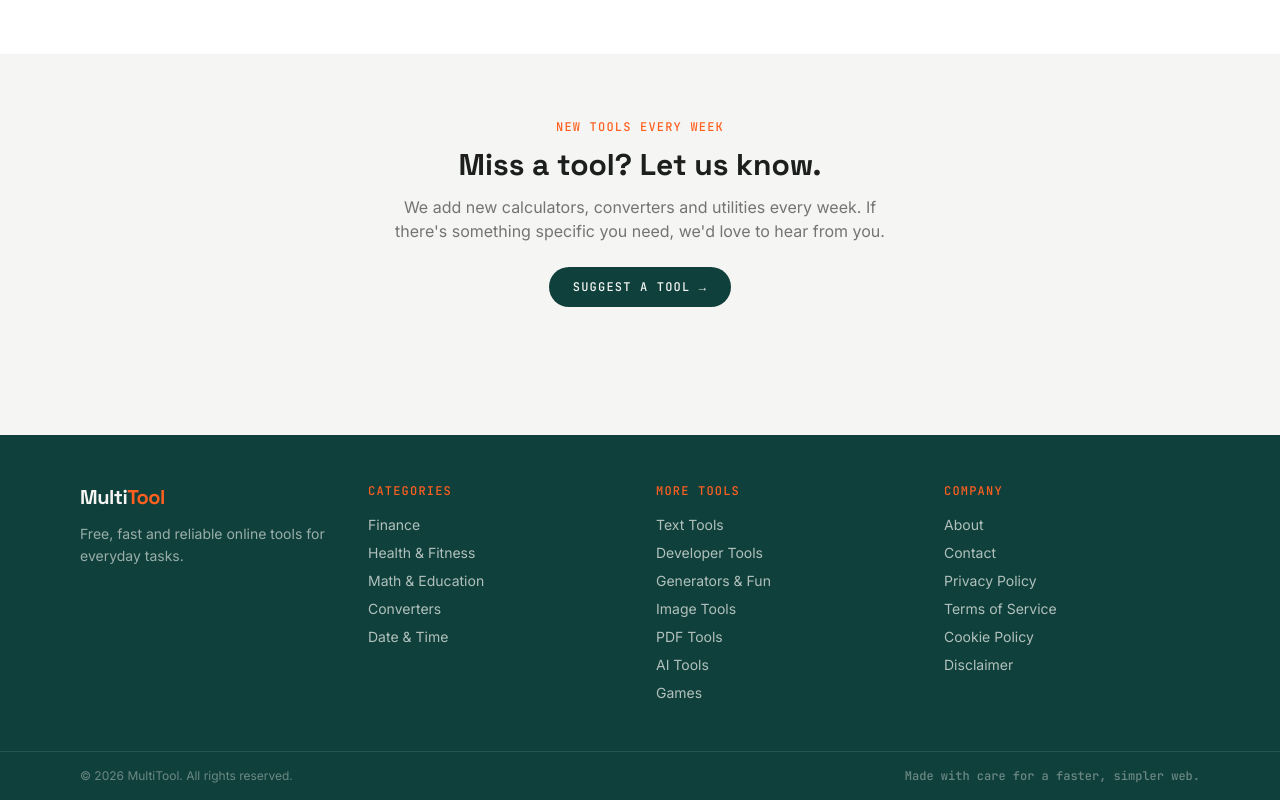
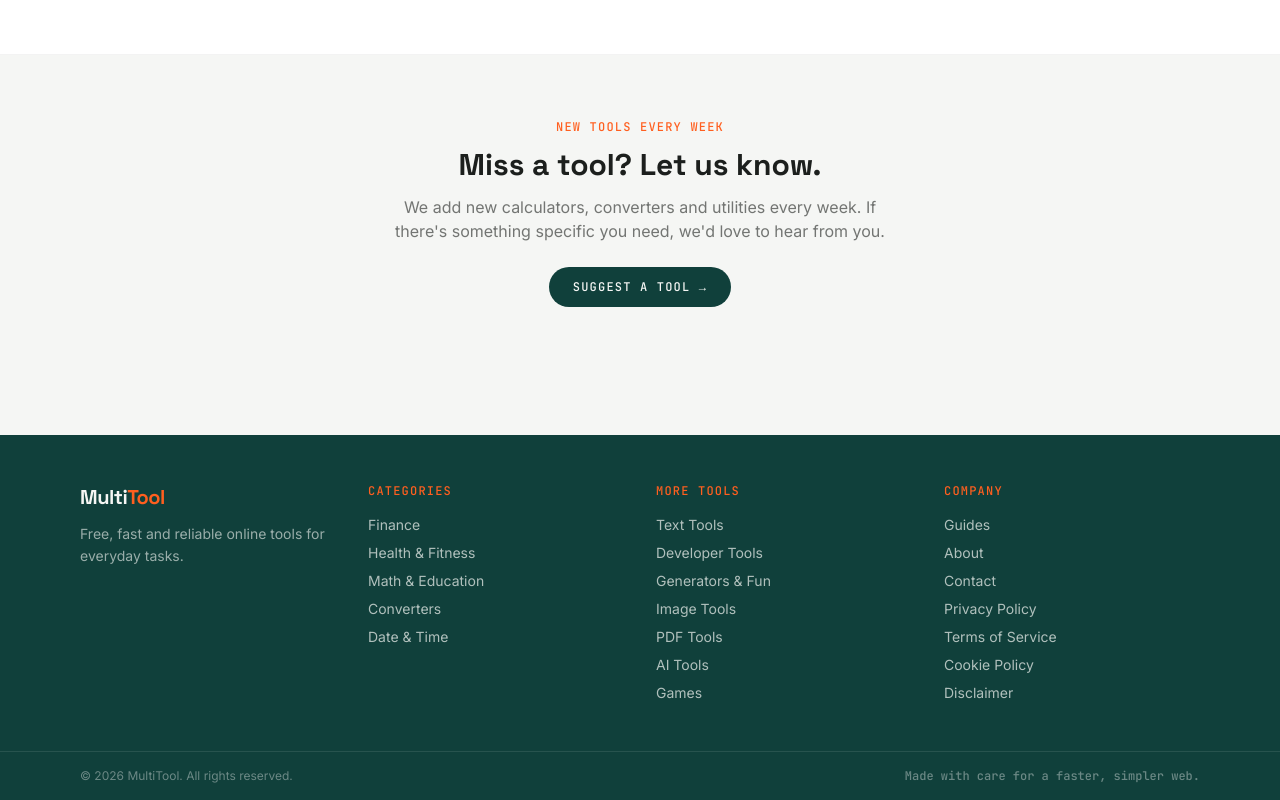
Before and after one commit to multitool-com/multitool, a Next.js app: page / in a window 1280 px wide. Shown: the part 1834-2634 px from the top of the page. Built offline with nearby package versions, Linux system fonts and the light colour scheme.

Commit message:
Footer: add Guides link

```diff
--- a/src/app/layout.tsx
+++ b/src/app/layout.tsx
@@ -168,6 +168,14 @@ export default function RootLayout({
                 <ul className="space-y-2 text-sm">
                   <li>
                     <Link
+                      href="/guides"
+                      className="text-paper/70 hover:text-accent focus:text-accent focus:outline-none transition-colors"
+                    >
+                      Guides
+                    </Link>
+                  </li>
+                  <li>
+                    <Link
                       href="/about"
                       className="text-paper/70 hover:text-accent focus:text-accent focus:outline-none transition-colors"
                     >
```
